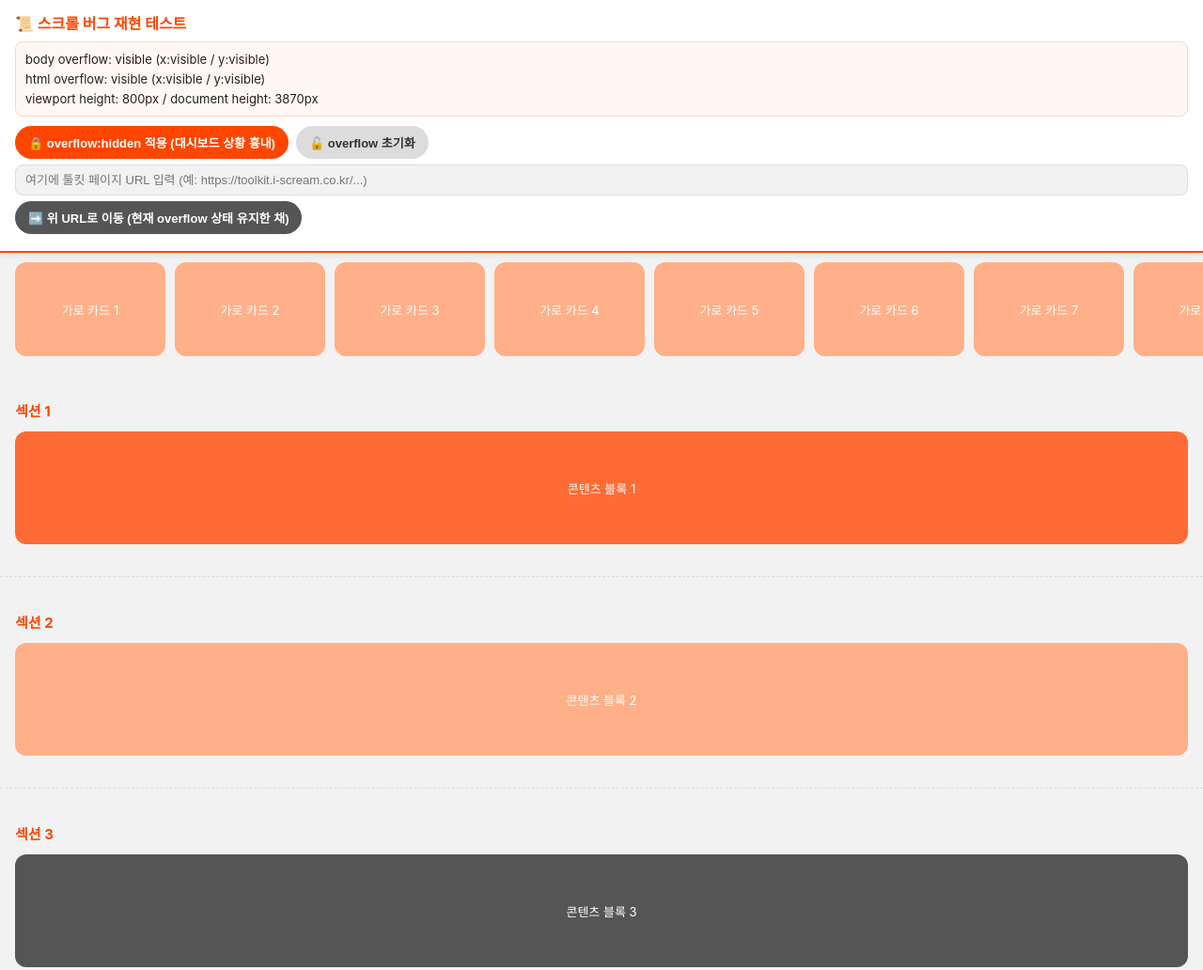
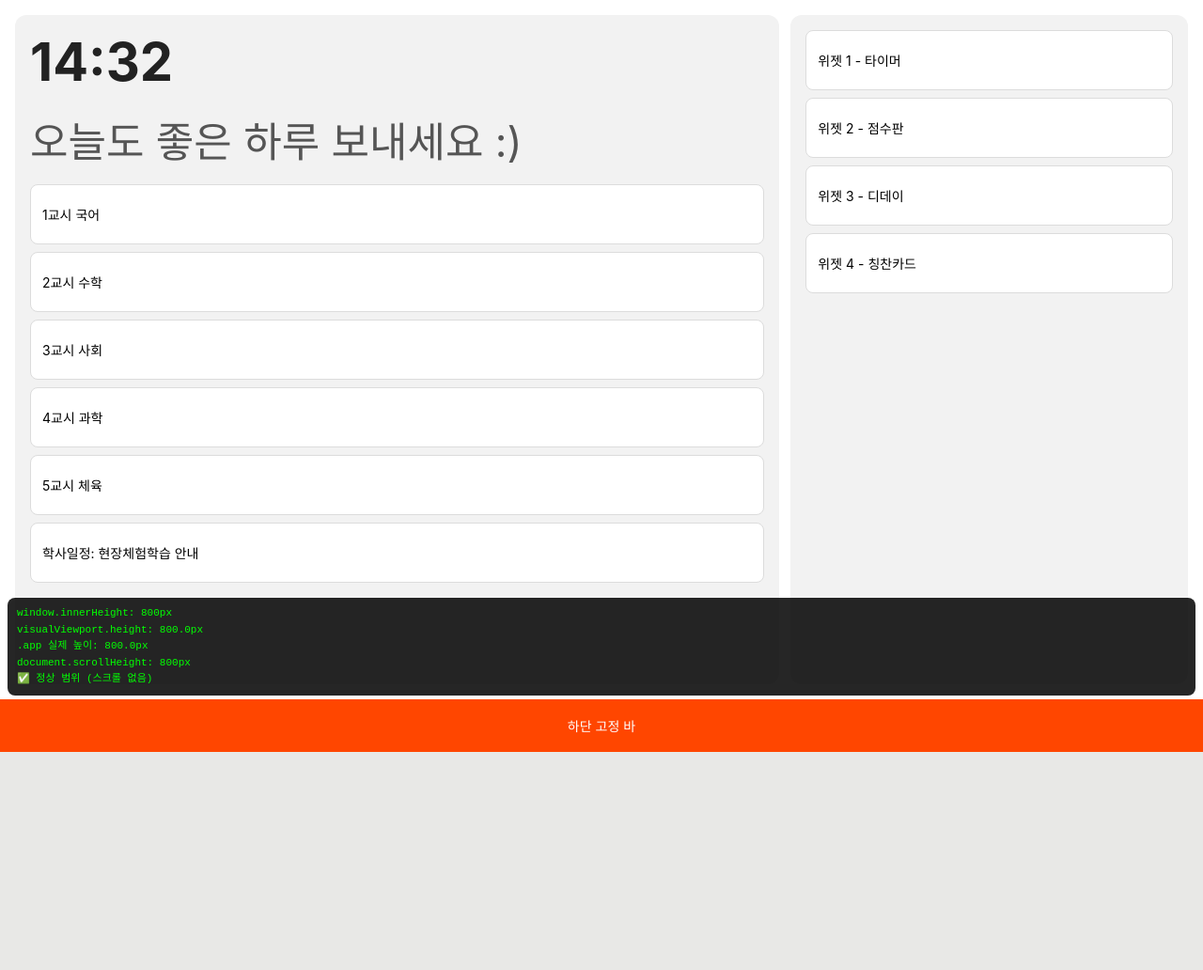
Before and after one commit to hjjeong1006/test, a plain HTML site: page index.html in a window 1280 px wide. Shown: the top 1032 px of the page at 94% size. After the commit the page ends 800 px from the top, so only its background shows below. Drawn offline with Linux system fonts and the light colour scheme.

Commit message:
Update index.html

```diff
--- a/index.html
+++ b/index.html
@@ -2,202 +2,143 @@
 <html lang="ko">
 <head>
 <meta charset="UTF-8">
-<meta name="viewport" content="width=device-width, initial-scale=1.0">
-<title>스크롤 버그 재현 테스트</title>
+<!-- 어제 수정과 동일하게 viewport-fit=cover 포함 -->
+<meta name="viewport" content="width=device-width, initial-scale=1, viewport-fit=cover">
+<title>세로 스크롤 재현 테스트</title>
 <style>
-  * { box-sizing: border-box; }
-  body {
-    margin: 0;
-    font-family: -apple-system, "Apple SD Gothic Neo", "NanumSquareRound", sans-serif;
-    background: #f2f2f2;
-    color: #222;
+  * { box-sizing: border-box; margin: 0; padding: 0; }
+
+  /* 어제 수정본과 동일한 패턴: html, body만 overflow:hidden */
+  html, body {
+    height: 100%;
+    font-family: "NanumSquareRound", -apple-system, sans-serif;
+    background: #e8e8e6;
+    overflow: hidden;
   }
 
-  /* 상단 고정 컨트롤 패널 */
-  #panel {
-    position: sticky;
-    top: 0;
-    z-index: 999;
+  /* 어제 수정본과 동일한 패턴: vh 먼저, dvh로 덮어쓰기 */
+  .app {
+    display: flex;
+    flex-direction: column;
+    height: 100vh;
+    height: 100dvh;
     background: #fff;
-    border-bottom: 2px solid #ff4600;
-    padding: 12px 16px;
-    box-shadow: 0 2px 8px rgba(0,0,0,0.08);
   }
-  #panel h1 {
-    font-size: 16px;
-    margin: 0 0 8px;
-    color: #ff4600;
+
+  /* 실제 대시보드처럼 고정 px 높이를 가진 영역들 */
+  .frame {
+    flex: 1;
+    display: flex;
+    gap: 12px;
+    padding: 16px;
+    min-height: 0; /* 이게 없으면 flex 자식이 넘칠 때 더 잘 드러남 */
+    overflow: visible; /* 의도적으로 hidden 안 줌 (production과 동일 가정) */
   }
-  #status {
-    font-size: 13px;
-    background: #fff7f3;
-    border: 1px solid #ffd6c2;
+  .left, .right { background: #f2f2f2; border-radius: 12px; }
+  .left { flex: 2; padding: 16px; }
+  .right { flex: 1; padding: 16px; }
+
+  .clock { font-size: 56px; font-weight: 700; color: #222; }
+  .notice { font-size: 44px; color: #555; margin: 16px 0; }
+
+  .timetable-row, .widget-block {
+    height: 64px;
+    background: #fff;
+    border: 1px solid #dcdcdc;
     border-radius: 8px;
+    margin-bottom: 8px;
+    display: flex;
+    align-items: center;
+    padding: 0 12px;
+    font-size: 14px;
+  }
+
+  footer.bar {
+    height: 56px;
+    background: #ff4600;
+    color: #fff;
+    display: flex;
+    align-items: center;
+    justify-content: center;
+    font-size: 14px;
+    flex-shrink: 0;
+  }
+
+  /* 실시간 측정값 표시 패널 */
+  #debug {
+    position: fixed;
+    bottom: 60px;
+    left: 8px;
+    right: 8px;
+    z-index: 9999;
+    background: rgba(0,0,0,0.85);
+    color: #0f0;
+    font-size: 11px;
+    font-family: monospace;
     padding: 8px 10px;
-    margin-bottom: 10px;
+    border-radius: 8px;
     line-height: 1.6;
     white-space: pre-wrap;
   }
-  .row { display: flex; flex-wrap: wrap; gap: 8px; align-items: center; margin-bottom: 6px;}
-  button {
-    background: #ff4600;
-    color: white;
-    border: none;
-    border-radius: 999px;
-    padding: 8px 14px;
-    font-size: 13px;
-    font-weight: 600;
-    -webkit-tap-highlight-color: transparent;
-  }
-  button.secondary {
-    background: #dcdcdc;
-    color: #333;
-  }
-  button.danger {
-    background: #555;
-  }
-  input[type="text"] {
-    flex: 1;
-    min-width: 180px;
-    padding: 8px 10px;
-    border: 1px solid #dcdcdc;
-    border-radius: 8px;
-    font-size: 13px;
-    background: #f2f2f2;
-  }
-
-  /* 세로 스크롤을 만들기 위한 긴 콘텐츠 */
-  .section {
-    padding: 24px 16px;
-    border-bottom: 1px dashed #dcdcdc;
-  }
-  .section h2 {
-    color: #ff4600;
-    font-size: 15px;
-  }
-  .block {
-    height: 120px;
-    border-radius: 12px;
-    margin: 10px 0;
-    display: flex;
-    align-items: center;
-    justify-content: center;
-    font-size: 13px;
-    color: #fff;
-  }
-
-  /* 가로 스크롤을 만들기 위한 와이드 콘텐츠 */
-  .hscroll {
-    display: flex;
-    gap: 10px;
-    overflow-x: auto;
-    padding: 10px 16px;
-    -webkit-overflow-scrolling: touch;
-  }
-  .hcard {
-    flex: 0 0 160px;
-    height: 100px;
-    border-radius: 12px;
-    background: #ffb088;
-    display: flex;
-    align-items: center;
-    justify-content: center;
-    color: #fff;
-    font-size: 13px;
-  }
-
-  footer {
-    padding: 30px 16px 60px;
-    text-align: center;
-    color: #999;
-    font-size: 12px;
-  }
+  #debug.warn { color: #ff6b35; }
 </style>
 </head>
 <body>
 
-<div id="panel">
-  <h1>📜 스크롤 버그 재현 테스트</h1>
-  <div id="status">상태 확인 중...</div>
-  <div class="row">
-    <button onclick="lockOverflow()">🔒 overflow:hidden 적용 (대시보드 상황 흉내)</button>
-    <button class="secondary" onclick="unlockOverflow()">🔓 overflow 초기화</button>
+<div class="app" id="app">
+  <div class="frame">
+    <div class="left">
+      <div class="clock">14:32</div>
+      <div class="notice">오늘도 좋은 하루 보내세요 :)</div>
+      <div class="timetable-row">1교시 국어</div>
+      <div class="timetable-row">2교시 수학</div>
+      <div class="timetable-row">3교시 사회</div>
+      <div class="timetable-row">4교시 과학</div>
+      <div class="timetable-row">5교시 체육</div>
+      <div class="timetable-row">학사일정: 현장체험학습 안내</div>
+    </div>
+    <div class="right">
+      <div class="widget-block">위젯 1 - 타이머</div>
+      <div class="widget-block">위젯 2 - 점수판</div>
+      <div class="widget-block">위젯 3 - 디데이</div>
+      <div class="widget-block">위젯 4 - 칭찬카드</div>
+    </div>
   </div>
-  <div class="row">
-    <input type="text" id="toolkitUrl" placeholder="여기에 툴킷 페이지 URL 입력 (예: https://toolkit.i-scream.co.kr/...)">
-  </div>
-  <div class="row">
-    <button class="danger" onclick="goToToolkit()">➡️ 위 URL로 이동 (현재 overflow 상태 유지한 채)</button>
-  </div>
+  <footer class="bar">하단 고정 바</footer>
 </div>
 
-<div class="hscroll" id="hscrollDemo">
-  <div class="hcard">가로 카드 1</div>
-  <div class="hcard">가로 카드 2</div>
-  <div class="hcard">가로 카드 3</div>
-  <div class="hcard">가로 카드 4</div>
-  <div class="hcard">가로 카드 5</div>
-  <div class="hcard">가로 카드 6</div>
-  <div class="hcard">가로 카드 7</div>
-  <div class="hcard">가로 카드 8</div>
-</div>
-
-<div id="content"></div>
-
-<footer>
-  이 페이지는 overflow 상태 누출 / iOS 동적 뷰포트 문제를 재현하기 위한 임시 테스트 페이지입니다.
-</footer>
+<div id="debug">측정 중...</div>
 
 <script>
-  const colors = ['#ff4600','#ff6b35','#ffb088','#555','#999'];
+  function measure() {
+    const app = document.getElementById('app');
+    const frame = document.querySelector('.frame');
+    const dbg = document.getElementById('debug');
 
-  // 세로 스크롤용 더미 섹션 생성
-  const content = document.getElementById('content');
-  for (let i = 1; i <= 15; i++) {
-    const section = document.createElement('div');
-    section.className = 'section';
-    section.innerHTML = `
-      <h2>섹션 ${i}</h2>
-      <div class="block" style="background:${colors[i % colors.length]}">콘텐츠 블록 ${i}</div>
-    `;
-    content.appendChild(section);
+    const appRect = app.getBoundingClientRect();
+    const docHeight = document.documentElement.scrollHeight;
+    const winHeight = window.innerHeight;
+    const vvHeight = window.visualViewport ? window.visualViewport.height : null;
+
+    const isOverflowing = docHeight > winHeight + 1;
+
+    dbg.className = isOverflowing ? 'warn' : '';
+    dbg.innerText =
+      `window.innerHeight: ${winHeight}px\n` +
+      `visualViewport.height: ${vvHeight ? vvHeight.toFixed(1) : 'N/A'}px\n` +
+      `.app 실제 높이: ${appRect.height.toFixed(1)}px\n` +
+      `document.scrollHeight: ${docHeight}px\n` +
+      (isOverflowing
+        ? `⚠️ 문서 높이가 화면보다 ${(docHeight - winHeight).toFixed(0)}px 더 큽니다 → 스크롤 발생 가능`
+        : `✅ 정상 범위 (스크롤 없음)`);
   }
 
-  function updateStatus(msg) {
-    const b = getComputedStyle(document.body);
-    const h = getComputedStyle(document.documentElement);
-    document.getElementById('status').innerText =
-      (msg ? msg + '\n' : '') +
-      `body overflow: ${b.overflow} (x:${b.overflowX} / y:${b.overflowY})\n` +
-      `html overflow: ${h.overflow} (x:${h.overflowX} / y:${h.overflowY})\n` +
-      `viewport height: ${window.innerHeight}px / document height: ${document.documentElement.scrollHeight}px`;
+  measure();
+  window.addEventListener('resize', measure);
+  if (window.visualViewport) {
+    window.visualViewport.addEventListener('resize', measure);
   }
-
-  function lockOverflow() {
-    document.body.style.overflow = 'hidden';
-    document.documentElement.style.overflow = 'hidden';
-    updateStatus('✅ overflow:hidden 적용됨 (대시보드가 떠나면서 정리를 안 했다고 가정한 상태)');
-  }
-
-  function unlockOverflow() {
-    document.body.style.overflow = '';
-    document.documentElement.style.overflow = '';
-    updateStatus('✅ overflow 초기화됨');
-  }
-
-  function goToToolkit() {
-    const url = document.getElementById('toolkitUrl').value.trim();
-    if (!url) {
-      alert('툴킷 URL을 먼저 입력해주세요.');
-      return;
-    }
-    // 현재 탭에서 그대로 이동 (새 페이지 로드가 아니라 SPA 라우팅처럼 동작하길 기대하는 상황을 가정)
-    location.href = url;
-  }
-
-  updateStatus();
-  window.addEventListener('resize', () => updateStatus());
-  setInterval(updateStatus, 1000);
+  setInterval(measure, 500);
 </script>
 
 </body>
```
